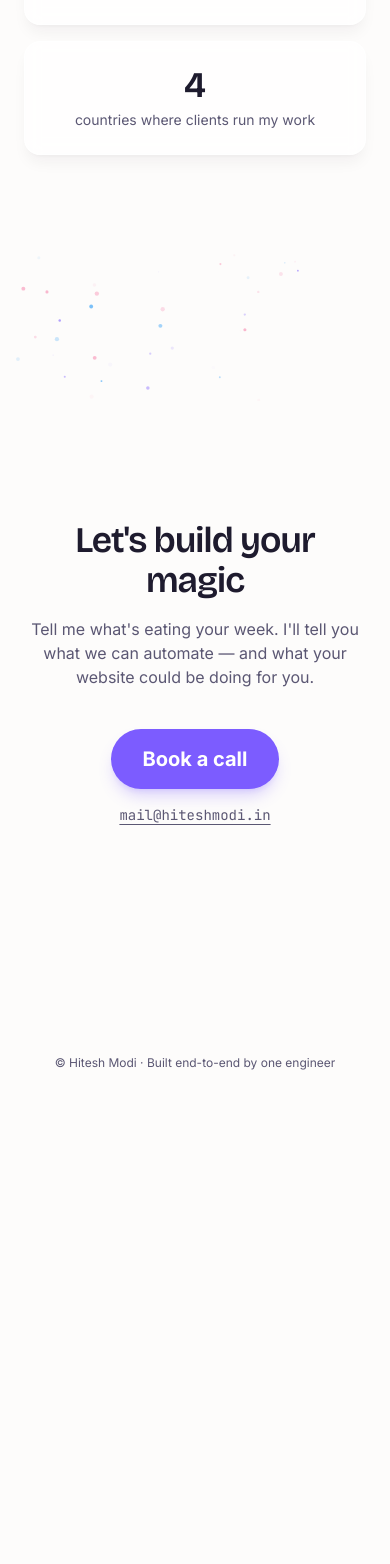
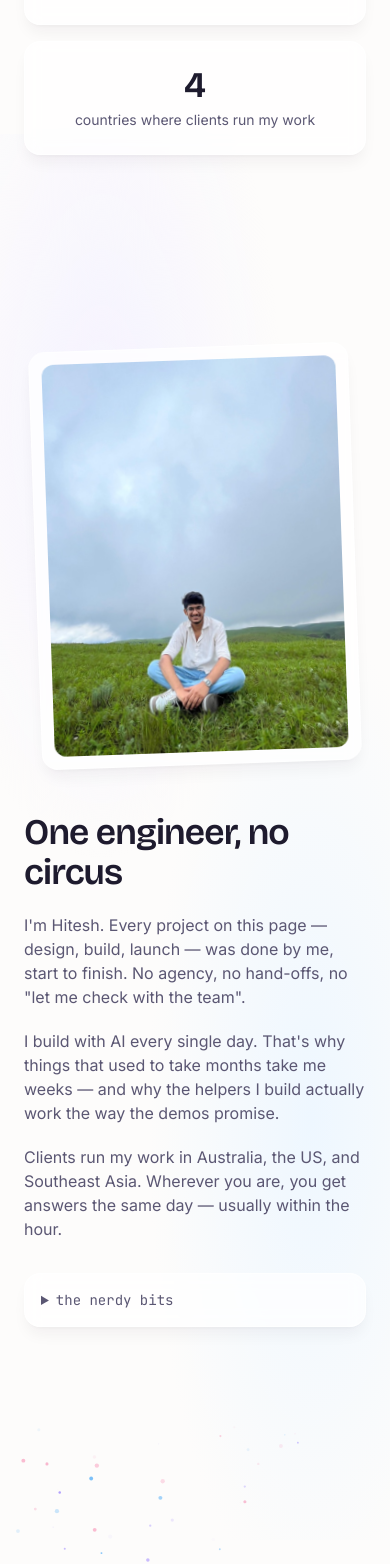
Before and after one commit to hiteshmodi0624/Portfolio, a Next.js app in the folder web/: page / in a window 390 px wide. Shown: the part 5845-7409 px from the top of the page. Before the commit the page ends 6940 px from the top, so only its background shows below. Built offline with nearby package versions, Linux system fonts and the light colour scheme.

Commit message:
feat(web): beat 7 — one engineer, no circus
Co-Authored-By: Claude Fable 5 <noreply@anthropic.com>

```diff
--- a/web/app/page.tsx
+++ b/web/app/page.tsx
@@ -1,10 +1,12 @@
 import { Chaos } from '@/components/beats/chaos'
 import { Finale } from '@/components/beats/finale'
 import { Hero } from '@/components/beats/hero'
+import { Human } from '@/components/beats/human'
 import { Proof } from '@/components/beats/proof'
 import { Storefront } from '@/components/beats/storefront'
 import { Turn } from '@/components/beats/turn'
 import { MotionProvider } from '@/components/motion-provider'
+import { human } from '@/content/human'
 import { profile } from '@/content/profile'
 import { proof } from '@/content/projects'
 import { story } from '@/content/story'
@@ -20,6 +22,7 @@ export default function HomePage() {
         <Turn turn={story.turn} cards={story.chaos.cards} />
         <Storefront storefront={story.storefront} />
         <Proof proof={proof} ticker={ticker} />
+        <Human human={human} />
         <Finale finale={profile.finale} />
       </main>
     </MotionProvider>
--- /dev/null
+++ b/web/components/beats/human.tsx
@@ -0,0 +1,77 @@
+'use client'
+
+import { motion } from 'motion/react'
+import type { HumanContent } from '@/content/schema'
+import { fadeRise, staggerContainer } from '@/lib/motion'
+import { GlassCard } from '@/components/ui/glass-card'
+
+export interface HumanProps {
+  human: HumanContent
+}
+
+/** Beat 7 — "One engineer, no circus" (spec §3.4). The person behind every
+ * other beat: tilted glass-framed photo, a short plain-words story, and the
+ * tech vocabulary tucked into a native <details> (keyboard + screen-reader
+ * accessible for free — no JS disclosure widget). Reduced motion is handled
+ * by the page-level MotionConfig (fade only, no movement). */
+export function Human({ human }: HumanProps) {
+  return (
+    <section aria-label="The human" className="relative overflow-x-clip">
+      <div className="relative mx-auto flex max-w-5xl flex-col items-center gap-12 px-6 py-24 md:flex-row md:items-start">
+        <div aria-hidden="true" className="calm-wash" />
+        <motion.div
+          variants={fadeRise}
+          initial="hidden"
+          whileInView="visible"
+          viewport={{ once: true, amount: 0.3 }}
+          className="w-full max-w-xs shrink-0 md:mt-2"
+        >
+          <GlassCard className="-rotate-2 p-3">
+            {/* eslint-disable-next-line @next/next/no-img-element -- static
+                export serves the committed, pre-sized 640px variant; explicit
+                width/height prevent CLS */}
+            <img
+              src={human.photo.src}
+              alt={human.photo.alt}
+              width={human.photo.width}
+              height={human.photo.height}
+              loading="lazy"
+              className="h-auto w-full rounded-xl object-cover"
+            />
+          </GlassCard>
+        </motion.div>
+        <motion.div
+          variants={staggerContainer}
+          initial="hidden"
+          whileInView="visible"
+          viewport={{ once: true, amount: 0.2 }}
+          className="flex max-w-xl flex-col text-left"
+        >
+          <motion.h2
+            variants={fadeRise}
+            className="font-display text-4xl font-semibold tracking-tight text-ink md:text-5xl"
+          >
+            {human.heading}
+          </motion.h2>
+          {human.story.map((paragraph) => (
+            <motion.p key={paragraph.slice(0, 24)} variants={fadeRise} className="mt-5 text-muted">
+              {paragraph}
+            </motion.p>
+          ))}
+          <motion.div variants={fadeRise} className="mt-8">
+            <details className="rounded-2xl border border-white/60 bg-white/70 p-4 shadow-lg shadow-ink/5 backdrop-blur">
+              <summary className="cursor-pointer font-mono text-sm text-muted transition hover:text-ink">
+                {human.nerdyBits.label}
+              </summary>
+              <ul className="mt-3 list-disc space-y-2 pl-5 text-sm text-muted">
+                {human.nerdyBits.items.map((item) => (
+                  <li key={item}>{item}</li>
+                ))}
+              </ul>
+            </details>
+          </motion.div>
+        </motion.div>
+      </div>
+    </section>
+  )
+}
```
Also changed, not shown: 2 other files (tests, documents, lock files or other folders).
